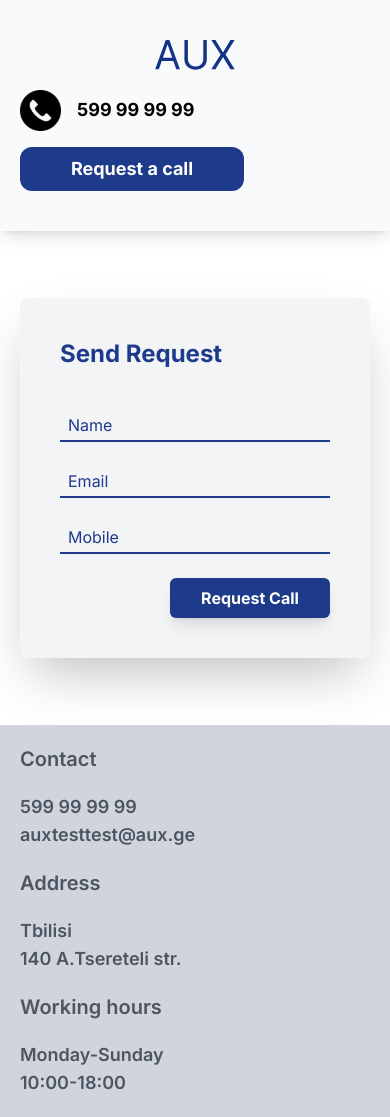
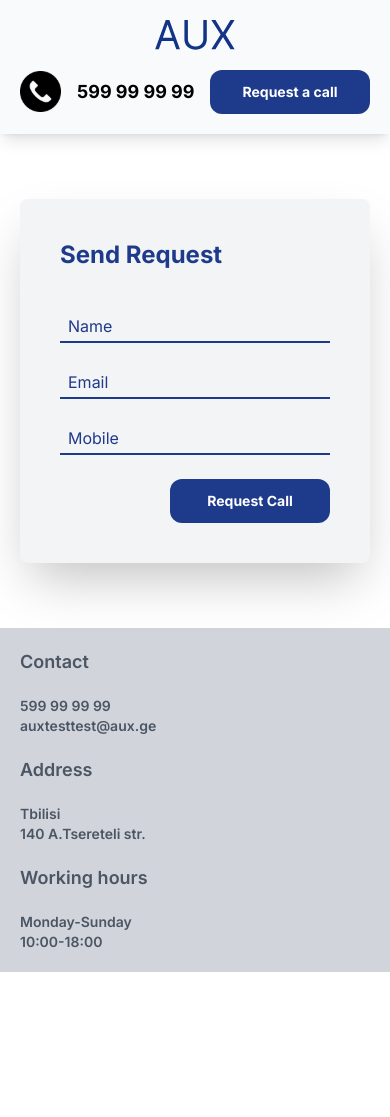
Before and after one commit to Milltiades/AUX, a Next.js app: page /en/requestCall in a window 390 px wide. After the commit the page ends 972 px from the top, so only its background shows below. Built offline with nearby package versions, Linux system fonts and the light colour scheme.

Commit message:
changed font sizes on header consultation and footer components dor mobile

```diff
--- a/app/[locale]/requestCall/page.tsx
+++ b/app/[locale]/requestCall/page.tsx
@@ -79,7 +79,7 @@ export default function Page() {
           <input
             type="submit"
             value={t("btn")}
-            className="bg-blue-900 rounded-md w-40 self-end p-2 cursor-pointer text-white font-bold shadow-lg hover:bg-blue-700 transition duration-300 ease-in-out"
+            className=" bg-blue-900 text-white font-bold rounded-xl w-40 md:w-56 md:text-xl text-sm hover:bg-blue-700 transition duration-300 ease-in-out h-11 self-end"
           />
         </form>
       </div>
--- a/components/Consultation.tsx
+++ b/components/Consultation.tsx
@@ -10,14 +10,14 @@ export default function Consultation() {
       <h1 className=" text-2xl md:text-3xl font-semibold">{t('title')}</h1>
       <div className="flex flex-col font-semibold">
         <div className="flex w-full justify-between">
-          <h2 className=" text-lg md:text-xl">
+          <h2 className=" text-sm md:text-xl">
             {t('call')}
           </h2>
-          <h2 className=" text-lg md:text-xl">599 99 99 99</h2>
+          <h2 className=" text-sm md:text-xl">599 99 99 99</h2>
         </div>
         <div className="flex mt-4 items-center ">
-          <h2 className=" text-lg md:text-xl mr-4">{t('or')}</h2>
-        <Link href='/requestCall'>  <button className=" bg-blue-900 text-white font-bold px-8 rounded-xl w-56 md:text-xl text-lg hover:bg-blue-700 transition duration-300 ease-in-out h-11">
+          <h2 className=" text-sm md:text-xl mr-4">{t('or')}</h2>
+        <Link href='/requestCall'>  <button className=" bg-blue-900 text-white font-bold rounded-xl w-40 md:w-56 md:text-xl text-sm hover:bg-blue-700 transition duration-300 ease-in-out h-11">
             {t('button')}
           </button>
           </Link>
--- a/components/Footer.tsx
+++ b/components/Footer.tsx
@@ -7,20 +7,20 @@ export default function Footer() {
   return (
     <div className="flex flex-col md:flex-row bg-gray-300 p-5 md:py-16 lg:px-40 justify-between md:px-5 gap-5">
       <div className=" flex flex-col gap-5">
-        <h1 className=" font-semibold text-xl text-gray-600">{t('contact')}</h1>
-        <h1 className=" font-semibold text-lg text-gray-600">
+        <h1 className=" font-semibold text-lg md:text-xl text-gray-600">{t('contact')}</h1>
+        <h1 className=" font-semibold text-sm md:text-lg text-gray-600">
           599 99 99 99 <br />
           auxtesttest@aux.ge
         </h1>
       </div>
       <div className=" flex flex-col gap-5">
-        <h1 className=" font-semibold text-xl text-gray-600">{t('address')}</h1>
-        <h1 className=" font-semibold text-lg text-gray-600">{t('tbilisi')} <br/> {t('tsereteli')}
+        <h1 className=" font-semibold text-lg md:text-xl text-gray-600">{t('address')}</h1>
+        <h1 className=" font-semibold text-sm md:text-lg text-gray-600">{t('tbilisi')} <br/> {t('tsereteli')}
         </h1>
         </div>
       <div className=" flex flex-col gap-5">
-        <h1 className=" font-semibold text-xl text-gray-600">{t('working')}</h1>
-        <h1 className=" font-semibold text-lg text-gray-600">{t('days')} <br/>
+        <h1 className=" font-semibold text-lg md:text-xl text-gray-600">{t('working')}</h1>
+        <h1 className=" font-semibold text-sm md:text-lg text-gray-600">{t('days')} <br/>
         10:00-18:00
         </h1>
       </div>
--- a/components/Header.tsx
+++ b/components/Header.tsx
@@ -6,7 +6,7 @@ import Link from "next/link";
 export default function Header() {
   const t = useTranslations("Button");
   return (
-    <div className=" bg-slate-50 md:py-14 shadow-lg lg:px-40 justify-between px-5 py-10 md:flex">
+    <div className=" bg-slate-50 md:py-14 shadow-lg lg:px-40 justify-between px-5 py-5 md:flex">
       <Link className=" items-center flex justify-center" href="/">
         <Image width={80} height={30} src="/logo.svg" alt={"logo"} />
       </Link>
@@ -22,12 +22,12 @@ export default function Header() {
 
           {/* <img className=" w-10 h-10 mr-4" src="./phone.svg" alt="phone" /> */}
 
-          <h1 className=" text-lg font-bold">599 99 99 99</h1>
+          <h1 className=" text-lg md:text-lg font-bold">599 99 99 99</h1>
         </div>
 
         <Link href="/requestCall">
           {" "}
-          <button className=" bg-blue-900 text-white font-bold px-8 rounded-xl w-56 md:text-xl text-lg hover:bg-blue-700 transition duration-300 ease-in-out h-11 mt-4 md:mt-0">
+          <button className=" bg-blue-900 text-white font-bold rounded-xl w-40 md:w-56 md:text-xl text-sm hover:bg-blue-700 transition duration-300 ease-in-out h-11 ">
             {t("title")}
           </button>
         </Link>
```
